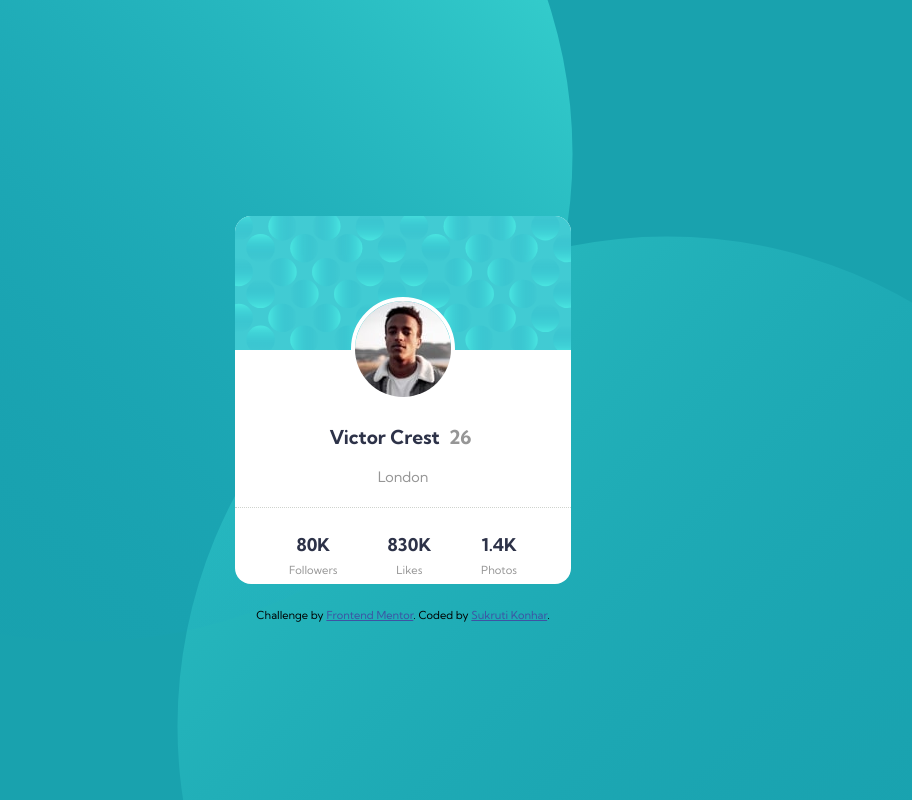
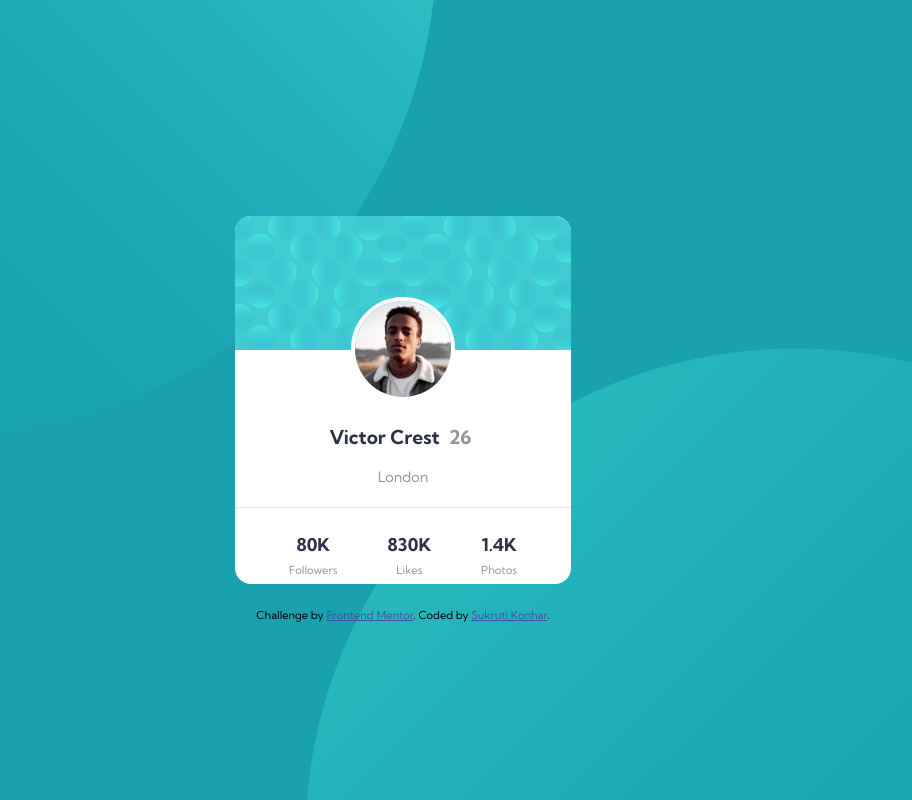
Before and after one commit to sukruti04/Profile-Card-Component, a plain HTML site: page index.html in a window 1280 px wide. Shown: the whole page, without its empty margins (237-1149 px from the left). Drawn offline with Linux system fonts and the light colour scheme.

Commit message:
Final touches to the images

```diff
--- a/css/styles.css
+++ b/css/styles.css
@@ -4,7 +4,7 @@ body {
   margin: 0;
   font-family: "Kumbh Sans", sans-serif;
   background-image: url("../images/bg-pattern-top.svg"), url("../images/bg-pattern-bottom.svg");
-  background-position: left -10.5rem top -21rem, right -7rem bottom -75rem;
+  background-position: left -19rem top -34rem, right -15rem bottom -82rem;
   background-repeat: no-repeat;
 }
 
@@ -18,20 +18,16 @@ body {
   position: absolute;
   margin: auto;
   top: 0; left: 0; right: 0; bottom: 0;
-
   border-radius: 1rem;
 }
 
 .card-pattern {
-  /* margin: auto; */
   position: relative;
   width: 21rem;
   border-radius: 1rem 1rem 0 0;
 }
 
 .victor{
-  /* margin: auto;
-  top: 50px; */
   border-radius: 100%;
   border: solid white 0.3rem;
 }
@@ -58,7 +54,6 @@ span {
   font-weight: 400;
   font-size: 0.9rem;
   color: hsl(0, 0%, 59%);
-
 }
 
 hr {
@@ -66,7 +61,6 @@ hr {
   top: -3.2rem;
   border: dotted #cfd3ce 0.5px;
   border-bottom: none;
-  /* margin: 5px auto; */
 }
 
 .card-body {
```
